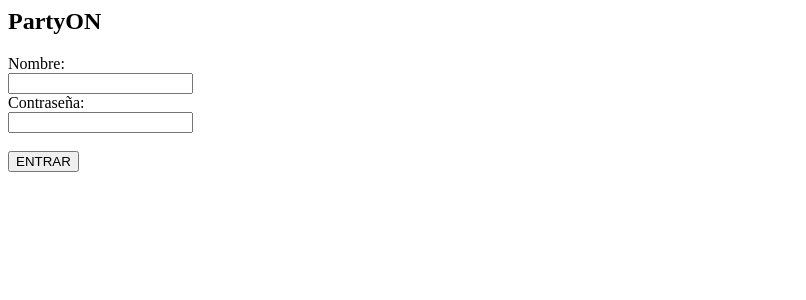
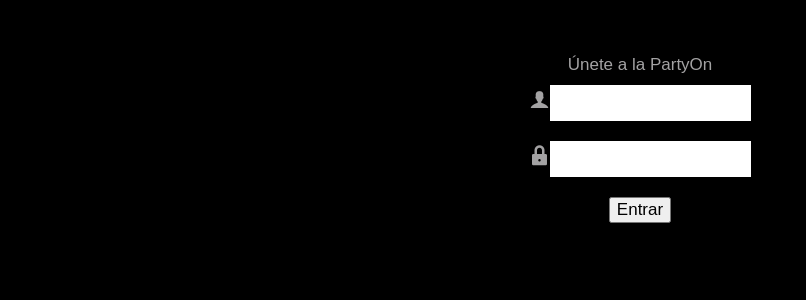
Before and after one commit to jdodev/partyon, a Django app: page /login/ in a window 1280 px wide. Shown: the top 300 px of the page, without its empty margins (0-806 px from the left). Run offline with Django 3.2, Linux system fonts and the light colour scheme; the visitor is signed in with stand-in values (Sample User, id 1); parts of the project's set-up code (start-up, migrations or seed data) failed here and were passed over; some libraries are stand-ins or nearby versions.

Commit message:
formulario Login
ya puede trabajar en eso primo luego le hago las modificaciones
finales.

```diff
--- a/webapp/static/css/estilos.css
+++ b/webapp/static/css/estilos.css
@@ -13,6 +13,8 @@
 .icon-location:before{content:"\e60a"}
 .icon-camera:before{content:"\e60b"}
 .icon-image:before{content:"\e60c"}
+.icon-lock:before{content:"\e60d"}
+.icon-plus:before{content:"\e60e"}
 a{color:#606060;text-decoration:none}
 body{background:#000;color:#a3a2a3;font-family:arial;font-size:17px;text-align:left}
 header{background:#0f65ef;height:60px;margin-bottom:700px;position:fixed;width:100%;z-index:1;text-align:center}
@@ -35,6 +37,9 @@
 .letraicono{font-size:11px !important}
 .hr{padding-bottom:10px;border-bottom:1px solid #222}
 #contenido{padding-top:55px;padding-bottom:45px}
+#contenido #formLogin{text-align:center}
+#contenido #formLogin #user,#pass{font-size:14px;padding:10px 10px 10px 10px;border-radius:1;border:0;color:#bbb;line-height:1;margin-left:0 10px 0 10px;-webkit-appearance:none}
+#contenido #formLogin .titulo{padding-bottom:10px}
 .login{padding-top:990px}
 #contenido #configure{text-align:right}
 #contenido #info{color:#fff;text-align:center}
--- a/webapp/static/css/estilos.styl
+++ b/webapp/static/css/estilos.styl
@@ -134,6 +134,38 @@
 	padding-top: 55px;
 	padding-bottom: 45px;
 }
+#contenido #formLogin{
+	text-align:center;
+}
+
+#contenido #formLogin #user, #pass{
+
+	font-size: 14px;
+	padding: 10px 10px 10px 10px;
+    border-radius: 1;
+    border: 0;
+    color:#bbb;
+    line-height: 1;
+    margin-left: 0 10px 0 10px;
+   -webkit-appearance: none;
+
+}
+
+
+#contenido #formLogin .titulo{
+	padding-bottom:10px;
+}
+/*#contenido #formLogin{
+	width:100%;
+	padding-left:20px;
+
+}
+#contenido #formLogin .titulo{
+	width:100%;
+	padding: 0 0 10px 50px;
+
+}*/
+
 .login{
 	padding-top:990px;
 }
--- a/webapp/static/css/style.styl
+++ b/webapp/static/css/style.styl
@@ -62,3 +62,9 @@
 .icon-image:before {
 	content: "\e60c";
 }
+.icon-lock:before {
+	content: "\e60d";
+}
+.icon-plus:before {
+	content: "\e60e";
+}
--- a/webapp/templates/login.html
+++ b/webapp/templates/login.html
@@ -1,12 +1,43 @@
-<div id="login">
-		<h2>PartyON</h2>
-		<div id="formulario">
-			<form action="#" method="POST" name="frmLogin">
-			<label class="label2" for="">Nombre:</label></br>
-			<input class="input2" type="text" name="txtUsuario" required></br>
-			<label class="label2" for="">Contraseña:</label></br>
-			<input class="input2" type="Password" name="txtContrasena" required></br></br>
-			<input id="boton" type="submit" value="ENTRAR">
-		</form>
-		</div>
-	</div>
+<!DOCTYPE html>
+<html lang = "es">
+    <head>
+        <meta charset="utf-8">
+        <meta http-equiv="X-UA-Compatible" content="IE=edge,chrome=1"/>
+        <title>PartyOn</title>
+        <meta name="description" content="comidad de los fiesteros, parranderos, gente divertida">
+        <meta name="viewport" content="width=device-width">
+        <meta name="viewport" content="width=device-width, initial-scale=1.0, maximum-scale=1.0"/>
+        <link rel="stylesheet" href="{{STATIC_URL}}css/normalize.min.css"/>
+        <link rel="stylesheet" href="{{STATIC_URL}}css/estilos.css">
+
+        <script src="{{STATIC_URL}}js/vendor/modernizr-2.6.2-respond-1.1.0.min.js"></script>
+    </head>
+    <body>
+
+        <section id="contenido">
+            <form id="formLogin" action="#">
+            	<div class="titulo">Únete a la PartyOn</div>
+            	<span class="icon-user icono"></span><input id="user" type="text"> <br>
+                <br>
+            	<span class="icon-lock icono"></span><input id="pass" type="password"><br><br>
+            	<input id="boton" type="submit" value="Entrar">
+
+            </form>
+
+        </section>
+
+         <script src="{{STATIC_URL}}js/prefixfree.dynamic-dom.min.js"></script>
+
+        <script src="//ajax.googleapis.com/ajax/libs/jquery/1.10.1/jquery.min.js"></script>
+        <script>window.jQuery || document.write('<script src="js/vendor/jquery-1.10.1.min.js"><\/script>')</script>
+
+        <script src="{{STATIC_URL}}js/main.js"></script>
+
+        <script>
+            var _gaq=[['_setAccount','UA-XXXXX-X'],['_trackPageview']];
+            (function(d,t){var g=d.createElement(t),s=d.getElementsByTagName(t)[0];
+            g.src='//www.google-analytics.com/ga.js';
+            s.parentNode.insertBefore(g,s)}(document,'script'));
+        </script>
+    </body>
+</html>
```
Also changed, not shown: webapp/static/css/style.css (deleted, +0 -15 lines), webapp/static/css/fonts/icomoon.ttf, webapp/static/css/fonts/icomoon.woff, 2 other files.
